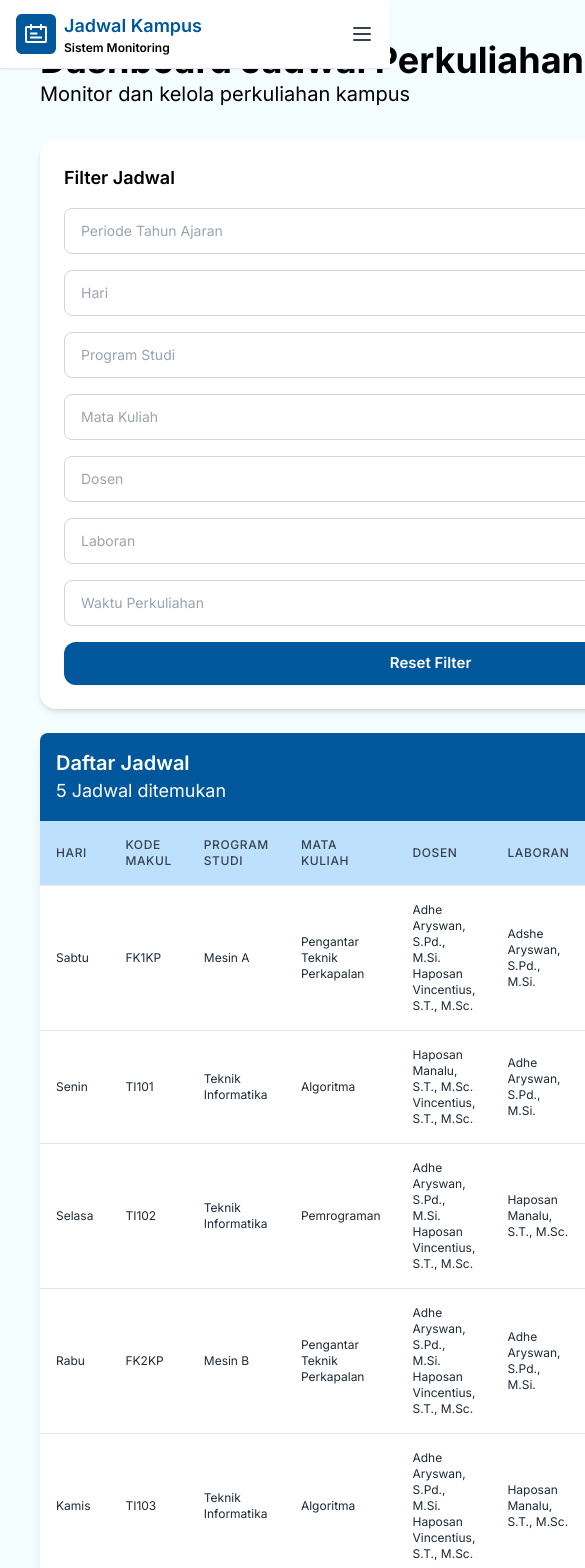
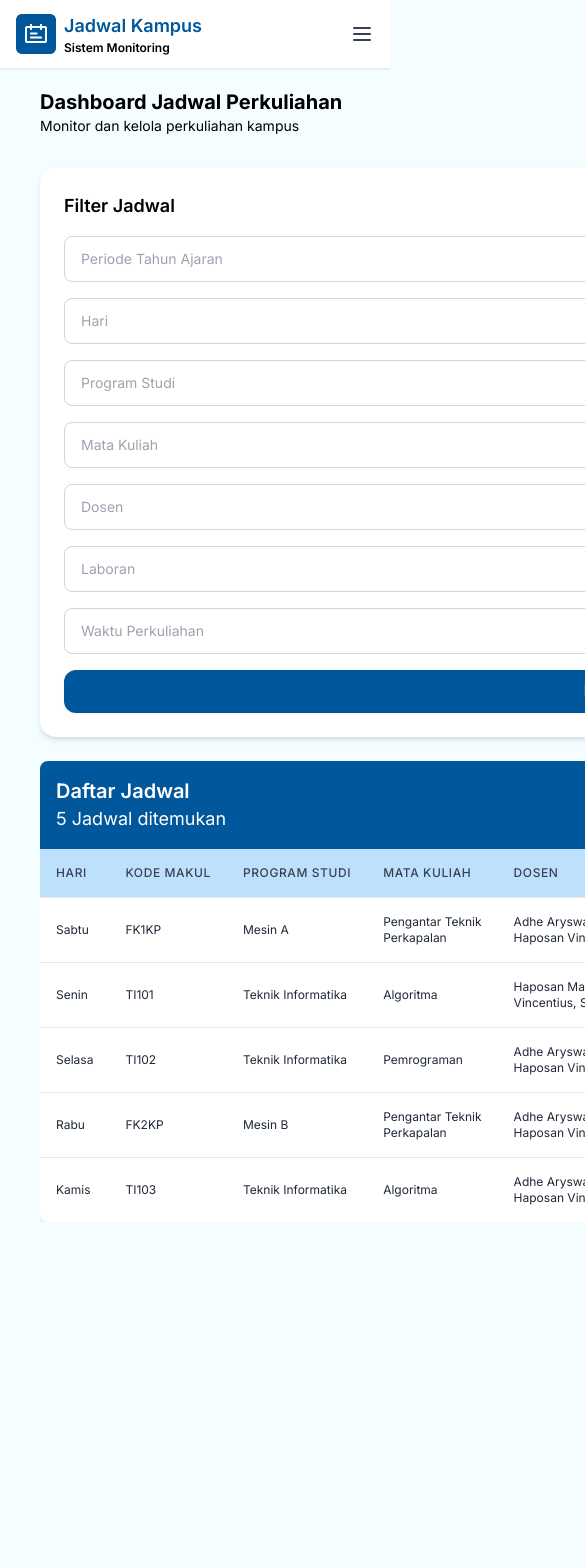
Before and after one commit to YurikoAishinselo123/Sistem-Jadwal, a Vue app in the folder FE/: page / in a window 390 px wide. Shown: the top 1568 px of the page, 585 px wide, since content can reach past the window. After the commit the page ends 1222 px from the top, so only its background shows below. Built offline with nearby package versions, Linux system fonts and the light colour scheme.

Commit message:
Add responsive UI

```diff
--- a/FE/src/components/DashboardTable.vue
+++ b/FE/src/components/DashboardTable.vue
@@ -17,8 +17,8 @@
     </div>
 
     <!-- Table Section -->
-    <div class="overflow-x-auto">
-      <table class="min-w-full divide-y divide-gray-200">
+    <div class="w-full overflow-x-auto max-w-full">
+      <table class="w-full min-w-max divide-y divide-gray-200">
         <!-- Table Header -->
         <thead class="bg-header-table">
           <tr>
@@ -66,7 +66,7 @@
             </td>
 
             <!-- Actions -->
-            <td v-if="hasActions" class="px-6 py-4 whitespace-nowrap text-center">
+            <td v-if="hasActions" class="px-6 py-4 text-center">
               <div class="flex items-center justify-center gap-3">
                 <button @click="$emit('edit', row)">
                   <img :src="EditIcon" alt="Edit Icon" class="w-7 h-auto" />
--- a/FE/src/components/FilterJadwal.vue
+++ b/FE/src/components/FilterJadwal.vue
@@ -1,4 +1,3 @@
-<!-- FilterJadwal.vue -->
 <template>
   <div class="bg-white shadow-md rounded-2xl p-6 w-full">
     <h2 class="text-lg text-black font-semibold mb-4">Filter Jadwal</h2>
--- a/FE/src/views/DashboardView.vue
+++ b/FE/src/views/DashboardView.vue
@@ -1,6 +1,8 @@
 <template>
-  <p class="text-4xl font-bold text-black">Dashboard Jadwal Perkuliahan</p>
-  <p class="text-xl font-base text-black mb-8">Monitor dan kelola perkuliahan kampus</p>
+  <p class="text-xl sm:text-3xl font-bold text-black mt-12 sm:mt-10 xl:mt-0">
+    Dashboard Jadwal Perkuliahan
+  </p>
+  <p class="text-sm sm:text-lg font-base text-black mb-8">Monitor dan kelola perkuliahan kampus</p>
   <FilterJadwal
     :options="filterOptions"
     @filter-change="handleFilterChange"
@@ -9,6 +11,8 @@
   />
 
   <!-- Table with merged header -->
+  <div class="relative w-full">
+    <div class="overflow-x-auto w-full">
       <DashboardTable
         :columns="columns"
         :data="filteredData"
@@ -16,8 +20,9 @@
         @edit="handleEdit"
         @delete="handleDelete"
         @print="handlePrint"
-  >
-  </DashboardTable>
+      />
+    </div>
+  </div>
 </template>
 
 <script lang="ts" setup>
```
Lines whose indentation alone changed are shown as unchanged.
